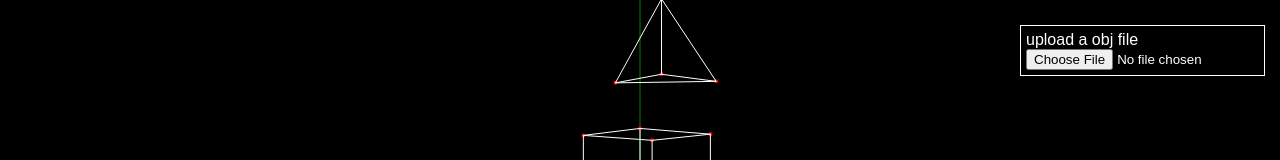
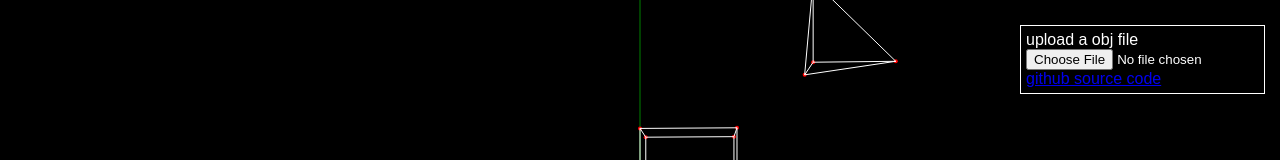
Before and after one commit to xiehuiqi220/smallJs3dRenderer, a website built with Parcel: page index.html in a window 1280 px wide. Shown: the part 175-335 px from the top of the page. Built offline with nearby package versions, Linux system fonts and the light colour scheme; what dat.gui would draw is missing.

Commit message:
chore: add readme.md

```diff
--- a/index.html
+++ b/index.html
@@ -2,7 +2,7 @@
 <html>
 
 <head>
-  <title>Parcel Sandbox</title>
+  <title>A small 3d renderer based on js and canvas, no webgl</title>
   <meta charset="UTF-8" />
   <style>
     body {
@@ -28,6 +28,9 @@
   <form enctype="multipart/form-data">
     <label for="upload">upload a obj file</label><br />
     <input id="upload" type="file" accept=".obj" name="files">
+    <div>
+      <a href="https://github.com/xiehuiqi220/smallrenderer" target="_blank">github source code</a>
+    </div>
   </form>
   <script>
     function handleFileSelect(evt) {
```
Also changed, not shown: README.md, 1 other file.
